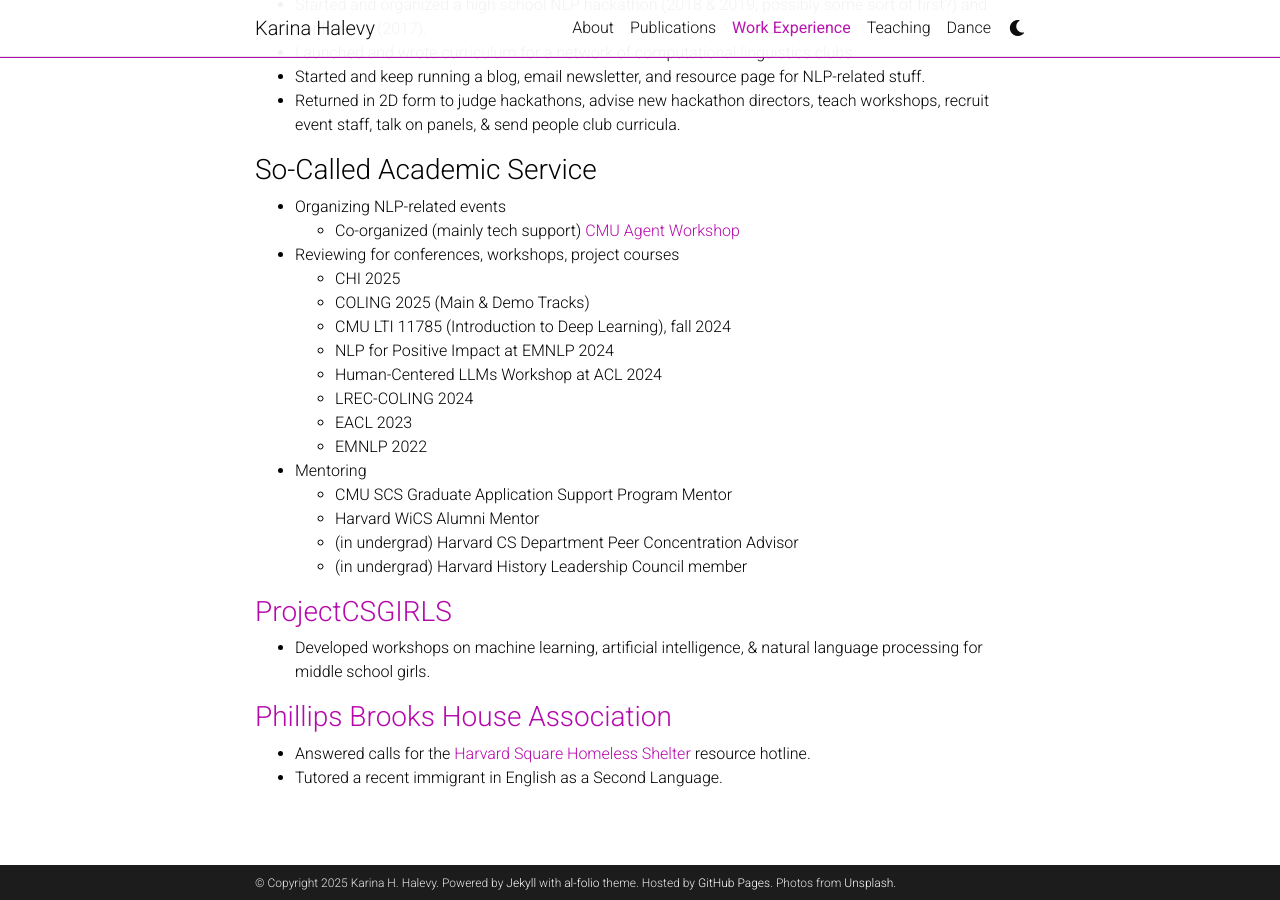
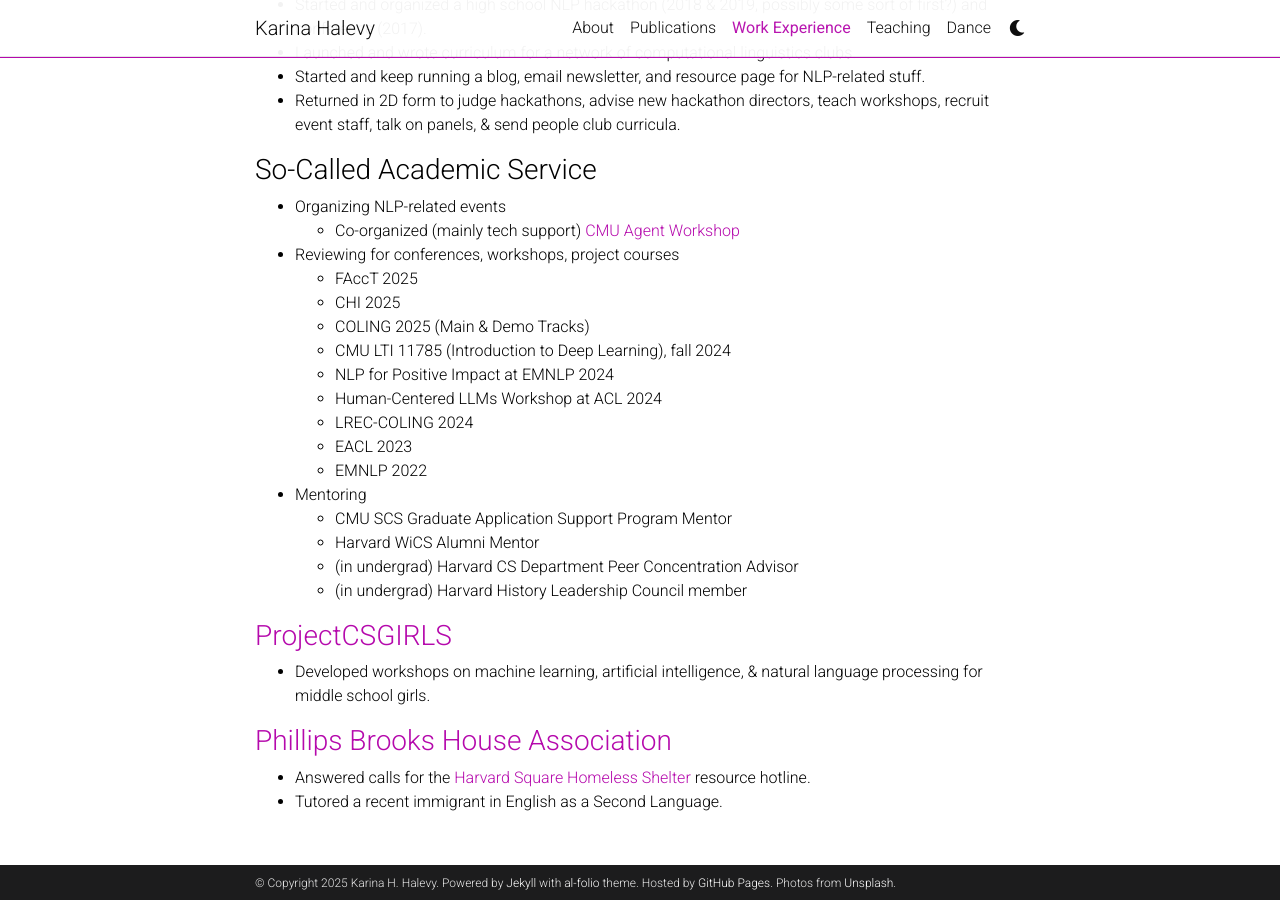
Before and after one commit to ENSCMA2/enscma2.github.io, a Jekyll site: the page built from _pages/experience.md, in a window 1280 px wide and 900 px high, scrolled down 1528 px. Built offline with Jekyll 4.4.1, drawn with Linux system fonts in a browser that asks for light colours; comment, search, counter and statistics services are not loaded; a style sheet for code colours, icons or effects is not loaded.

Commit message:
Update experience.md

```diff
--- a/_pages/experience.md
+++ b/_pages/experience.md
@@ -50,6 +50,7 @@
 - Organizing NLP-related events
   - Co-organized (mainly tech support) [CMU Agent Workshop](https://cmu-agent-workshop.github.io/)
 - Reviewing for conferences, workshops, project courses
+  - FAccT 2025
   - CHI 2025
   - COLING 2025 (Main & Demo Tracks)
   - CMU LTI 11785 (Introduction to Deep Learning), fall 2024
```
